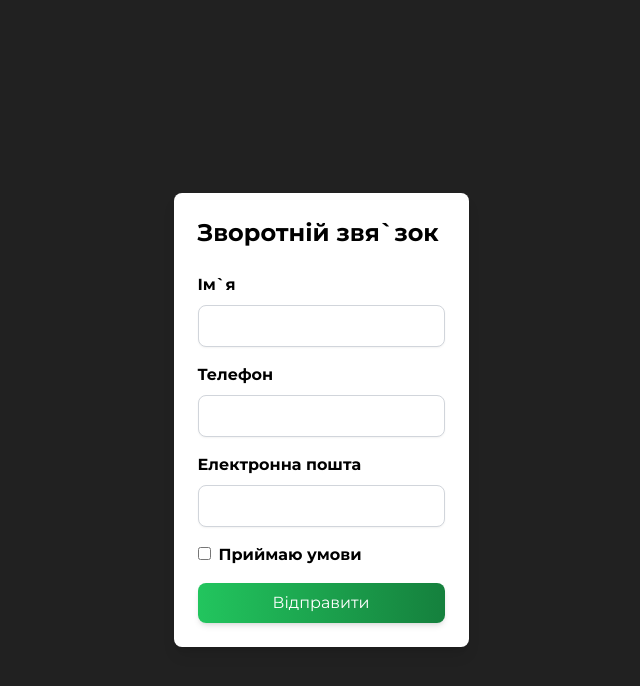
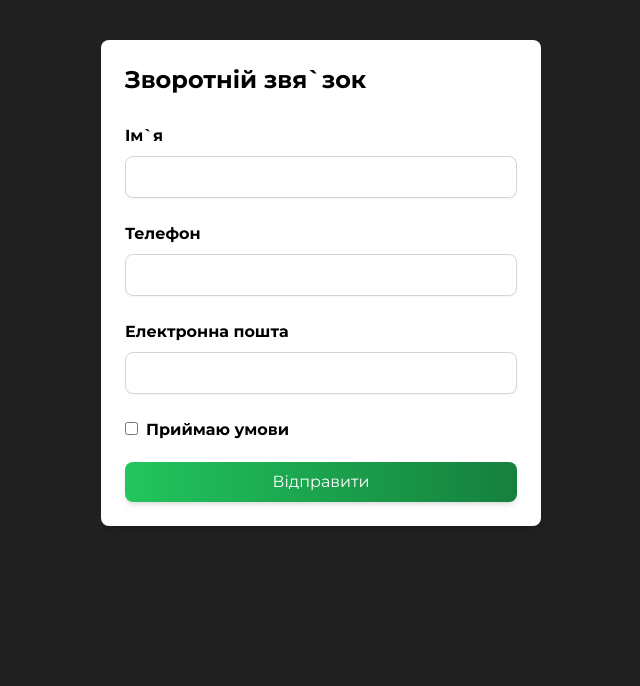
Before and after one commit to lehahorban/next-restaurant-app, a Next.js app: page /contacts in a window 1280 px wide. Shown: the top 686 px of the page, without its empty margins (319-959 px from the left). Built offline with nearby package versions, Linux system fonts and the light colour scheme.

Commit message:
add toast in form

```diff
--- a/components/ContactForm.tsx
+++ b/components/ContactForm.tsx
@@ -1,5 +1,7 @@
 import { NextPage } from "next";
 import { useForm, SubmitHandler } from "react-hook-form";
+import { toast } from "react-toastify";
+import "react-toastify/dist/ReactToastify.css";
 
 type FormData = {
   name: string;
@@ -18,17 +20,18 @@ const ContactForm: NextPage = () => {
 
   const onSubmit: SubmitHandler<FormData> = (data) => {
     console.log(data);
+    toast.success("Ваше повідомлення відправлено");
     reset();
   };
 
   return (
     <form
       onSubmit={handleSubmit(onSubmit)}
-      className="max-w-md mx-auto p-6 mt-10 bg-white rounded-lg shadow-lg"
+      className="max-w-[440px] mx-auto p-6 mt-10 bg-white rounded-lg shadow-lg"
     >
       <h2 className="text-2xl font-bold mb-6">Зворотній звя`зок</h2>
 
-      <div className="mb-4 relative">
+      <div className="mb-4 relative py-1">
         <label htmlFor="name" className="block mb-2 font-semibold">
           Ім`я
         </label>
@@ -41,13 +44,13 @@ const ContactForm: NextPage = () => {
           }`}
         />
         {errors.name && (
-          <span className="text-red-500 text-sm absolute top-[74px] left-0">
+          <span className="text-red-500 text-sm absolute top-20 left-0">
             {errors.name.message}
           </span>
         )}
       </div>
 
-      <div className="mb-4 relative">
+      <div className="mb-4 relative py-1">
         <label htmlFor="phone" className="block mb-2 font-semibold">
           Телефон
         </label>
@@ -60,13 +63,13 @@ const ContactForm: NextPage = () => {
           }`}
         />
         {errors.phone && (
-          <span className="text-red-500 text-sm absolute top-[74px] left-0">
+          <span className="text-red-500 text-sm absolute top-20 left-0">
             {errors.phone.message}
           </span>
         )}
       </div>
 
-      <div className="mb-4 relative">
+      <div className="mb-4 relative py-1">
         <label htmlFor="email" className="block mb-2 font-semibold">
           Електронна пошта
         </label>
@@ -85,13 +88,13 @@ const ContactForm: NextPage = () => {
           }`}
         />
         {errors.email && (
-          <span className="text-red-500 text-sm absolute top-[74px] left-0">
+          <span className="text-red-500 text-sm absolute top-20 left-0">
             {errors.email.message}
           </span>
         )}
       </div>
 
-      <div className="mb-4 relative">
+      <div className="mb-4 relative py-1">
         <input
           type="checkbox"
           id="agree"
@@ -102,7 +105,7 @@ const ContactForm: NextPage = () => {
           Приймаю умови
         </label>
         {errors.agree && (
-          <span className="text-red-500 text-sm absolute top-[20px] left-0">
+          <span className="text-red-500 text-sm absolute top-6 left-0">
             {errors.agree.message}
           </span>
         )}
--- a/components/Footer.tsx
+++ b/components/Footer.tsx
@@ -6,7 +6,7 @@ interface Props {}
 const Footer: NextPage<Props> = () => {
   return (
     <Element className="w-full m-auto" name="contacts">
-      <footer className="w-full flex flex-col items-center py-10 px-8 bg-gray-900">
+      <footer className="flex flex-col items-center py-10 px-8 bg-gray-900">
         <div className="border-b-2 flex flex-col items-center w-full pb-10">
           <ul className="flex flex-wrap justify-center gap-12 w-3/4">
             <li className="flex flex-col items-center">
--- a/package.json
+++ b/package.json
@@ -21,6 +21,7 @@
     "react-dom": "18.2.0",
     "react-hook-form": "^7.43.9",
     "react-scroll": "^1.8.9",
+    "react-toastify": "^9.1.3",
     "tailwindcss": "3.3.2",
     "typescript": "5.0.4"
   },
--- a/pages/contacts.tsx
+++ b/pages/contacts.tsx
@@ -1,5 +1,6 @@
 import { NextPage } from "next";
 import ContactForm from "@/components/ContactForm";
+import { ToastContainer } from "react-toastify";
 
 interface Props {}
 
@@ -7,6 +8,7 @@ const Contacts: NextPage<Props> = () => {
   return (
     <>
       <ContactForm />
+      <ToastContainer position="top-right" autoClose={3000} />
     </>
   );
 };
--- a/pages/index.tsx
+++ b/pages/index.tsx
@@ -2,7 +2,7 @@ import Layout from "@/components/Layout";
 import DishMenu from "@/components/DishMenu";
 import Footer from "@/components/Footer";
 const Home = () => (
-  <div>
+  <div className="flex flex-col justify-center items-center min-h-screen">
     <div className="max-w-screen-2xl m-auto">
       <Layout />
       <DishMenu />
--- a/styles/globals.css
+++ b/styles/globals.css
@@ -17,24 +17,6 @@
 }
 
 body {
-  /* color: rgb(var(--foreground-rgb));
-  background: linear-gradient(
-      to bottom,
-      transparent,
-      rgb(var(--background-end-rgb))
-    )
-    rgb(var(--background-start-rgb)); */
   font-family: "Montserrat", sans-serif;
-  /* background: linear-gradient(180deg, rgba(26, 26, 26, 0.0001) 0%, #1a1a1a 100%),
-    linear-gradient(0deg, rgba(33, 33, 33, 0.5), rgba(33, 33, 33, 0.5)); */
-  /* background-color: #212121; */
-  /* width: 100%;
   background-color: #212121;
-  margin: 0 auto; */
-  background-color: #212121;
-  display: flex;
-  flex-direction: column;
-  align-items: center;
-  justify-content: center;
-  min-height: 100vh;
 }
```
Also changed, not shown: 1 other file (tests, documents, lock files or other folders).
